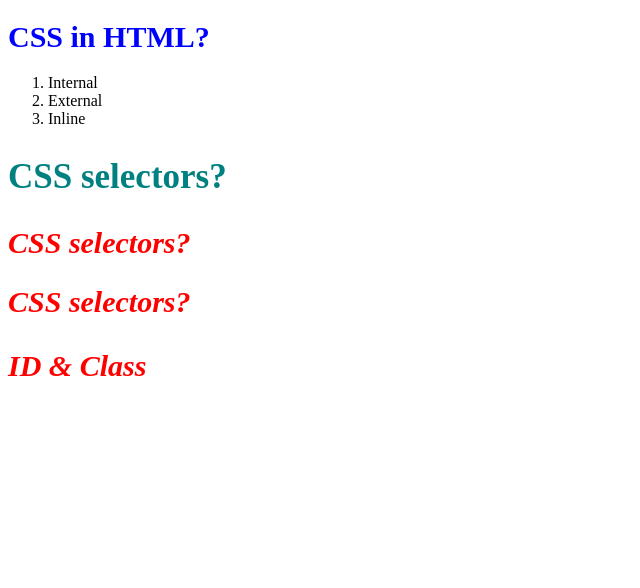
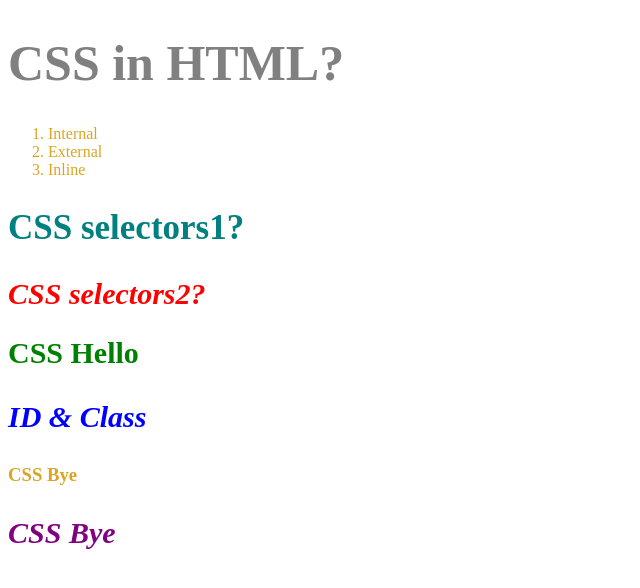
Before and after one commit to HieuTran230504/HTML-CSS, a plain HTML site: page F8-CSS/index.html in a window 1280 px wide. Shown: the whole page, without its empty margins (0-640 px from the left). Drawn offline with Linux system fonts and the light colour scheme.

Commit message:
Add files via upload

```diff
--- a/F8-CSS/index.html
+++ b/F8-CSS/index.html
@@ -24,10 +24,15 @@
 
         <!--CSS selectors-->
         <div> <!--ID va Class-->
-            <h2 id="first-Heading">CSS selectors?</h2>
-            <h2 class="second-Heading">CSS selectors?</h2>
-            <h2 class="second-Heading">CSS selectors?</h2>
+            <h2 id="first-Heading">CSS selectors1?</h2>
+            <h2 class="second-Heading">CSS selectors2?</h2>
+            <h2 class="second-Heading third-Heading">CSS Hello</h2>
             <h3 class="second-Heading">ID & Class</h3>
+        </div>
+
+        <div class="box">
+            <h3 class="first-Heading">CSS Bye</h3>
+            <h3 class="second-Heading">CSS Bye</h3>
         </div>
     </body>
 </html>
--- a/F8-CSS/main.css
+++ b/F8-CSS/main.css
@@ -1,4 +1,13 @@
+* {
+    color: goldenrod;
+}
+
 h1 {
+    color: gray;
+    font-size: 50px;
+}
+
+h3.second-Heading {
     color: blue;
     font-size: 30px;
 }
@@ -13,3 +22,12 @@ h1 {
     font-size: 30px;
     font-style: italic;
 }
+
+.second-Heading.third-Heading{ /* multiple class selector */
+    color: green;
+    font-style: normal;
+}
+
+.box .second-Heading { /* descendant selector */
+    color: purple;
+}
```
